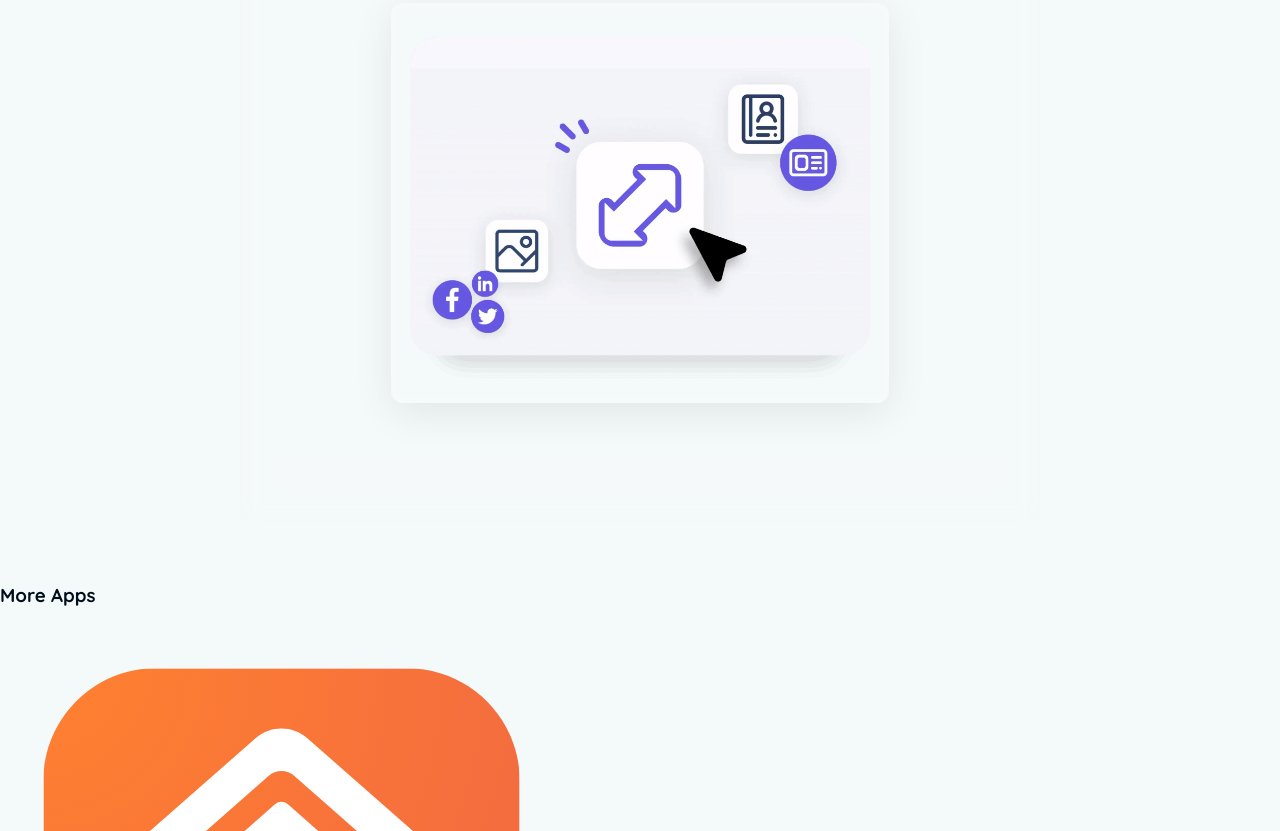
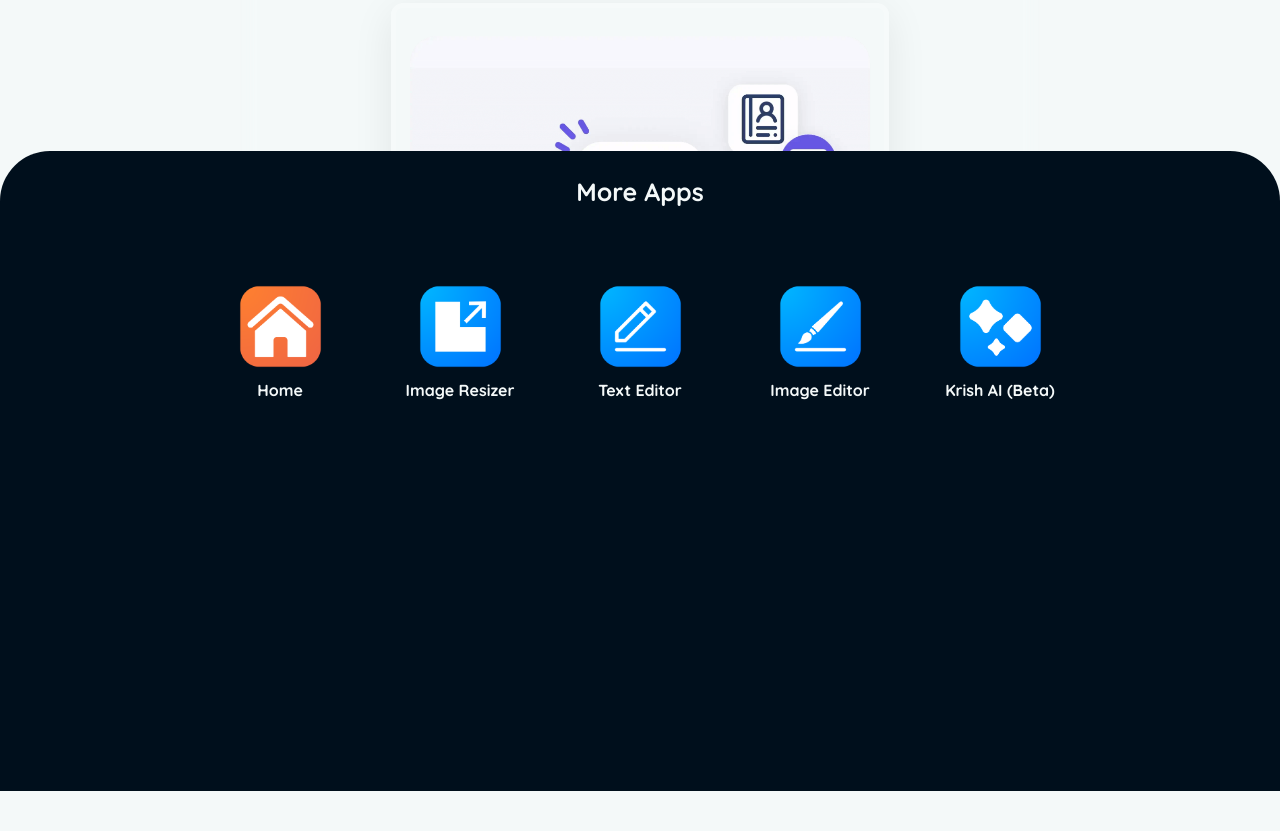
Before and after one commit to mohit1465/HelpDesk.github.io, a plain HTML site: page image-resizer.html in a window 1280 px wide. Shown: the part 649-1480 px from the top of the page. After the commit the page ends 1232 px from the top, so only its background shows below. Drawn offline with nearby package versions, Linux system fonts and the light colour scheme.

Commit message:
Add files via upload

```diff
--- a/css/image-resizer.css
+++ b/css/image-resizer.css
@@ -187,6 +187,64 @@
     color: #fa6441;
   }
 
+
+  .outer-box {
+    position: fixed;
+    bottom: 0;
+    left: 0;
+    width: 100%;
+    height: 80%;
+    background-color: var(--primary-color);
+    color: var(--background-color);
+    border-radius: 50px 50px 0 0;
+    backdrop-filter: blur(10px);
+    transform: translateY(100%); /* Start position (hidden) */
+    transition: transform 0.4s ease; /* Animation effect */
+    display: flex;
+    flex-direction: column; /* To manage the internal content layout */
+    overflow: hidden; /* Hide overflow of the outer box */
+    z-index: 102;
+  }
+
+  .outer-box h3{
+    text-align: center;
+    font-size: 25px;
+  }
+
+  .boxes {
+    flex-grow: 1; /* Take available space */
+    display: flex;
+    flex-wrap: wrap;
+    justify-content: center;
+    padding: 20px 150px;
+    overflow-y: auto; /* Enable vertical scrolling */
+  }
+
+  .boxes .inner-box {
+    width: 150px;
+    height: 150px;
+    border-radius: 10px;
+    margin: 15px;
+    display: flex;
+    flex-direction: column;
+    justify-content: center;
+    align-items: center;
+    font-weight: bold;
+    text-align: center;
+  }
+
+  .boxes .inner-box:hover{
+    background-color: #7e7e7e1c;
+  }
+
+  .inner-box img{
+    width: 70%;
+    height: 70%;
+    border-radius: 30px;
+    padding-top: 10px;
+    margin-bottom: -10px;
+    object-fit: contain;
+  }
 
     .container {
       max-width: 800px;
--- a/css/krish-ai.css
+++ b/css/krish-ai.css
@@ -176,7 +176,9 @@ body {
     color: #fa6441;
 }
 
+
 .outer-box {
+    font-family: 'Quicksand', sans-serif;
     position: fixed;
     bottom: 0;
     left: 0;
@@ -195,6 +197,7 @@ body {
   }
 
   .outer-box h3{
+    margin-top: 20px;
     text-align: center;
     font-size: 25px;
   }
@@ -230,9 +233,10 @@ body {
     height: 70%;
     border-radius: 30px;
     padding-top: 10px;
-    margin-bottom: -10px;
+    margin-bottom: 10px;
     object-fit: contain;
   }
+
 
 #AI-logo{
     font-size: 30px;
```
Lines whose indentation alone changed are shown as unchanged.
